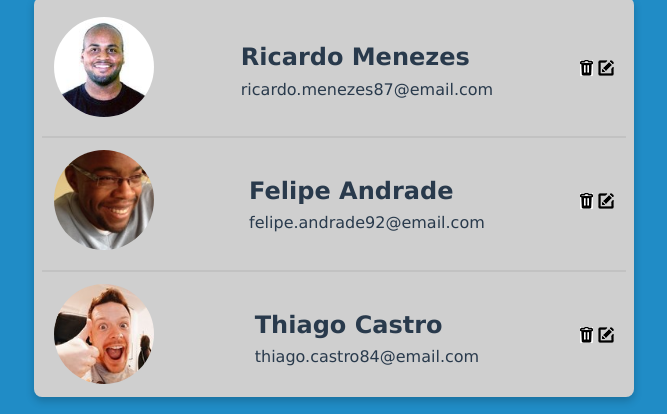
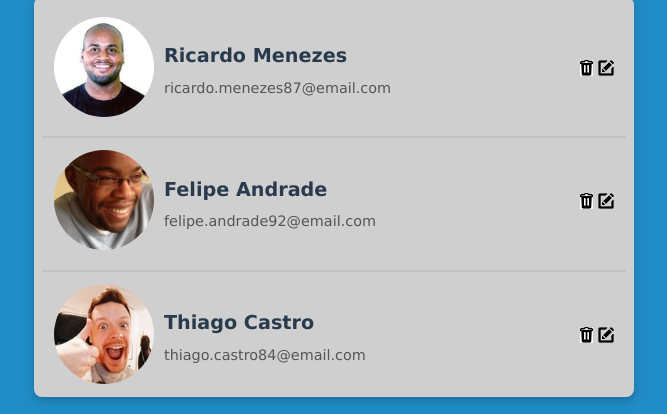
Before and after one commit to DevJPaiva/projeto_contatos, a plain HTML site: page index.html in a window 1280 px wide. Shown: the part 229-643 px from the top of the page, without its empty margins (306-973 px from the left). Drawn offline with Linux system fonts and the light colour scheme.

Commit message:
Update style.css

```diff
--- a/css/style.css
+++ b/css/style.css
@@ -53,6 +53,7 @@ body {
   justify-content: space-between;
   align-items: center;
   padding: 12px;
+  margin: 0;
   border-bottom: 2px solid #c2c2c2;
 }
 
@@ -62,7 +63,20 @@ body {
   border-radius: 50%;
 }
 
-list-item__info {
+.list-item__info {
   padding: 0 10px;
+  flex-grow: 1;
+}
 
+.list-item__name {
+  font-size: 1.2em;
+  font-weight: bold;
 }
+
+.list-item__email {
+  font-size: 0.9em;
+  margin: 5px 0 0;
+  color: #555;
+}
+
+/*parei na parte 3*/
```
